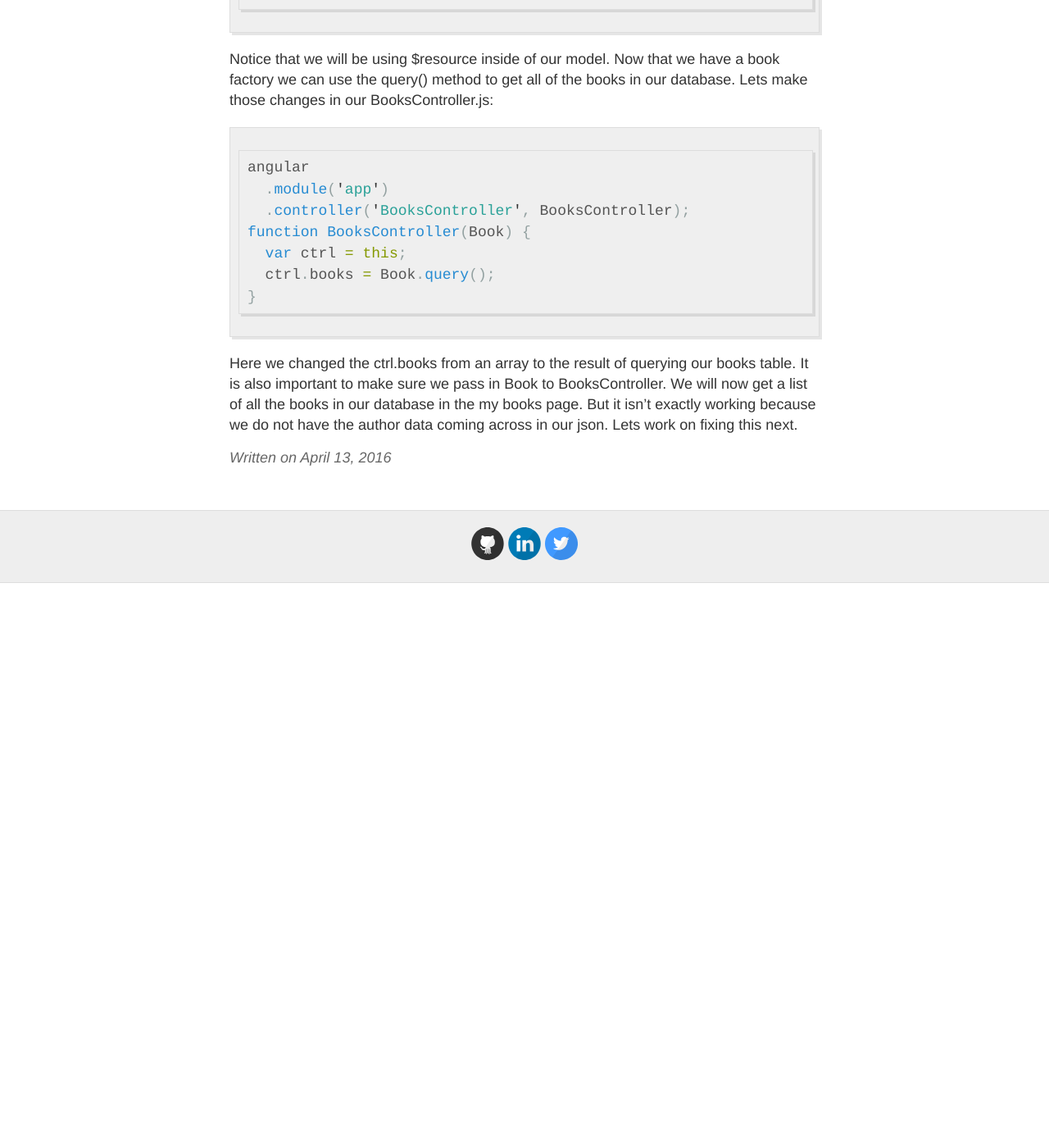
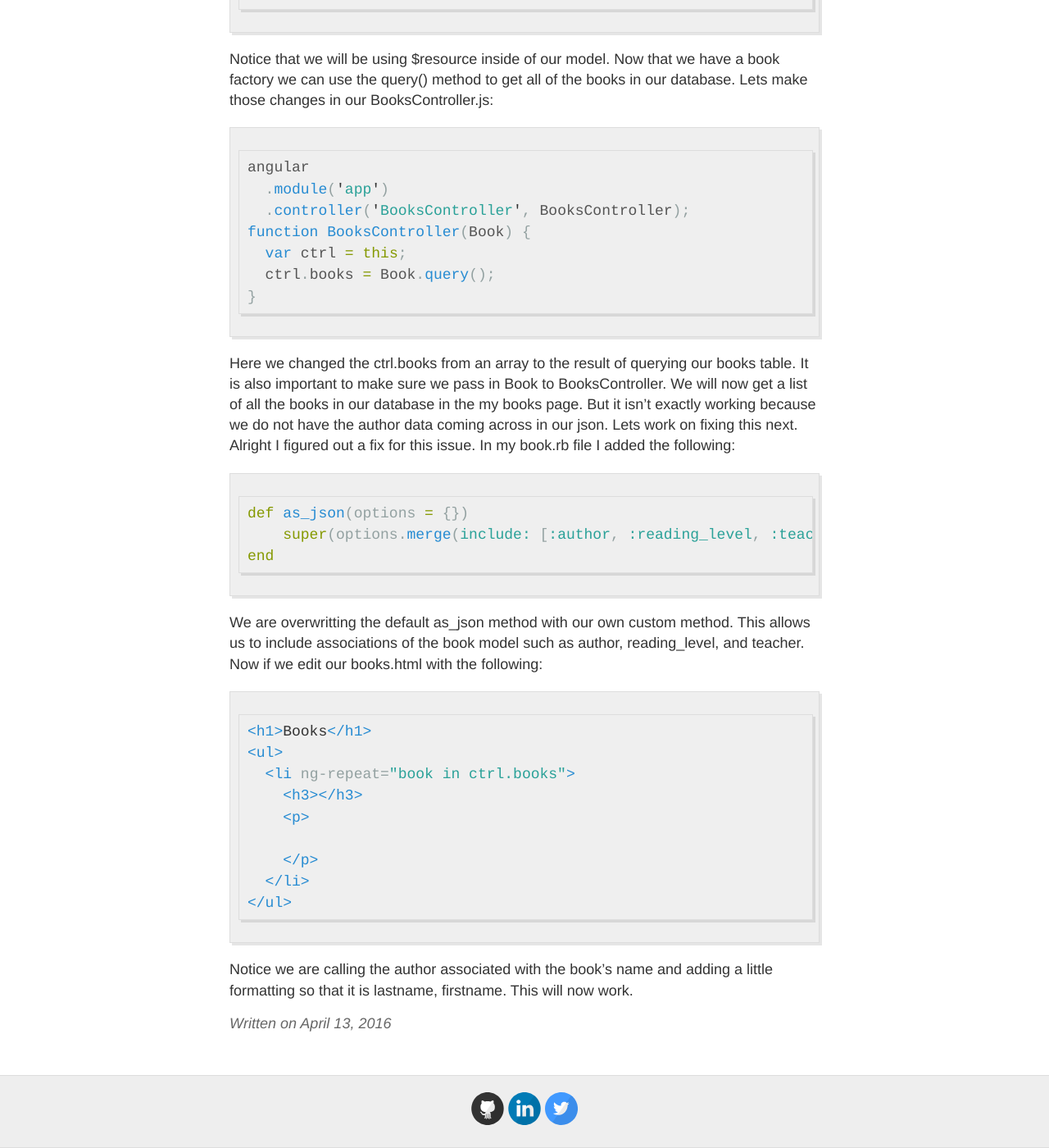
Before and after one commit to tuckerbohman5/tuckerbohman5.github.io, a Jekyll site: the page built from _posts/2016-4-13-Building-My-First-Angular-SPA-Part4.md, in a window 1280 px wide and 1400 px high, scrolled down 667 px. Shown: the whole window at 82% size. Built offline with Jekyll 4.4.1, drawn with Linux system fonts in a browser that asks for light colours; before the commit the page ends 1378 px from its top, so only the background shows below that.

Commit message:
figured out and explained as json method

````diff
--- a/_posts/2016-4-13-Building-My-First-Angular-SPA-Part4.md
+++ b/_posts/2016-4-13-Building-My-First-Angular-SPA-Part4.md
@@ -30,4 +30,26 @@ function BooksController(Book) {
 }
 ```
 
-Here we changed the ctrl.books from an array to the result of querying our books table. It is also important to make sure we pass in Book to BooksController. We will now get a list of all the books in our database in the my books page. But it isn't exactly working because we do not have the author data coming across in our json. Lets work on fixing this next.
+Here we changed the ctrl.books from an array to the result of querying our books table. It is also important to make sure we pass in Book to BooksController. We will now get a list of all the books in our database in the my books page. But it isn't exactly working because we do not have the author data coming across in our json. Lets work on fixing this next. Alright I figured out a fix for this issue. In my book.rb file I added the following:
+
+```ruby
+def as_json(options = {})
+    super(options.merge(include: [:author, :reading_level, :teacher]))
+end
+```
+
+We are overwritting the default as_json method with our own custom method. This allows us to include associations of the book model such as author, reading_level, and teacher. Now if we edit our books.html with the following:
+
+```html
+<h1>Books</h1>
+<ul>
+  <li ng-repeat="book in ctrl.books">
+    <h3>{{ book.title }}</h3>
+    <p>
+      {{ book.author.last_name + ', ' + book.author.first_name }}
+    </p>
+  </li>
+</ul>
+```
+
+Notice we are calling the author associated with the book's name and adding a little formatting so that it is lastname, firstname. This will now work.
````
